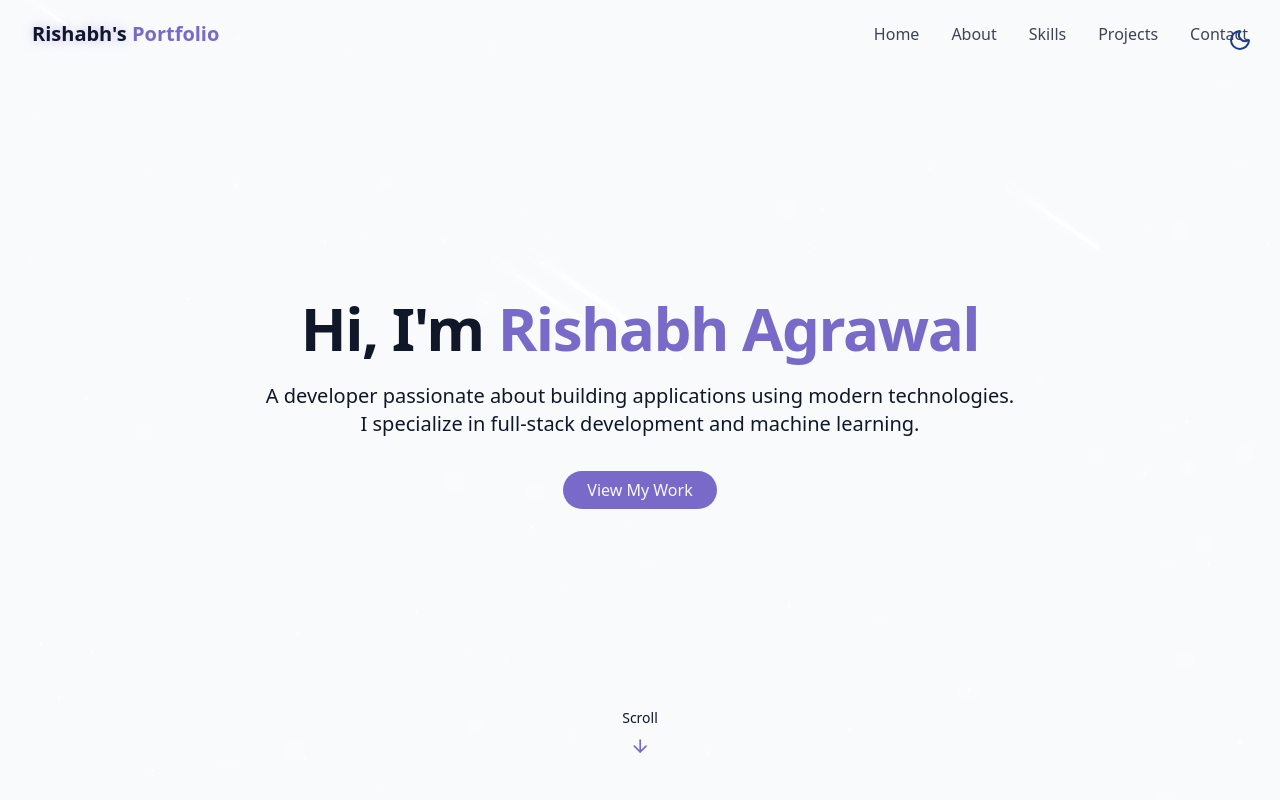
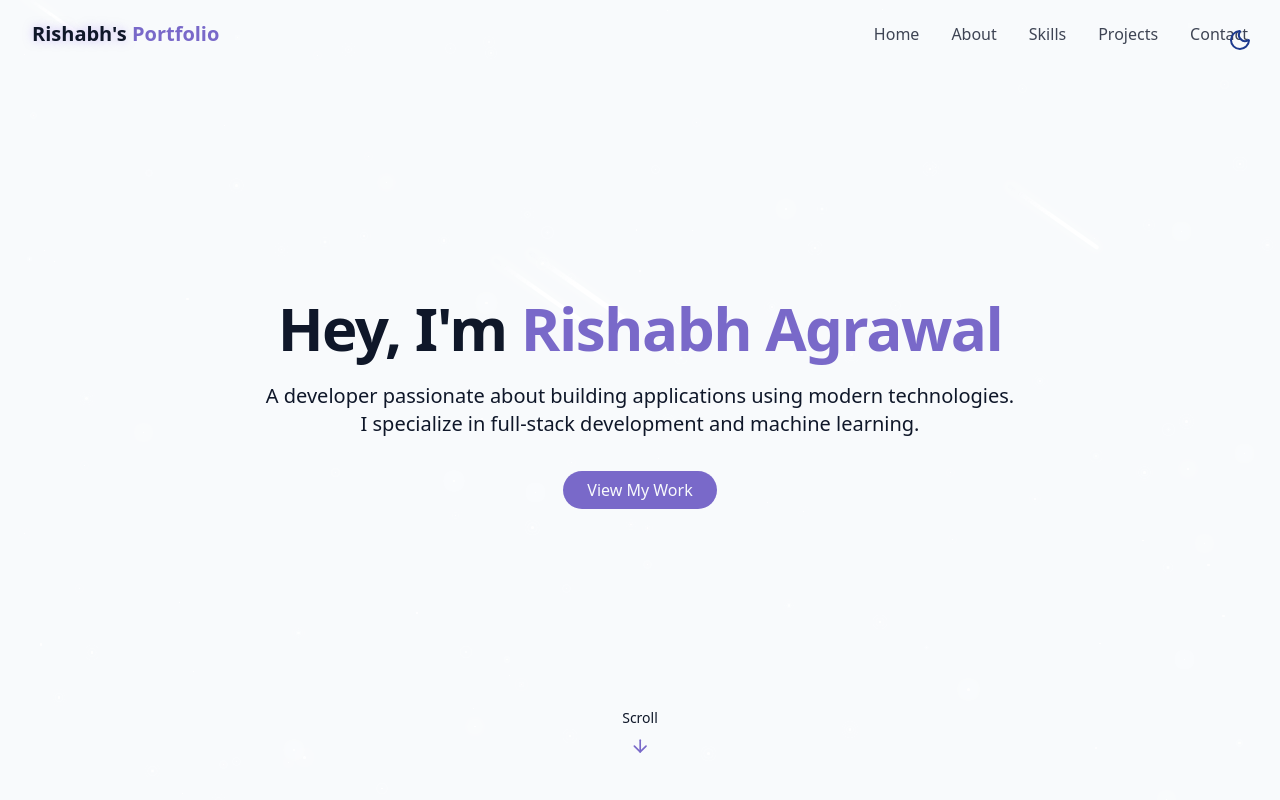
Before and after one commit to 19rishabh/my-portfolio-website, a React (Vite) app: page / in a window 1280 px wide. Shown: the top 800 px of the page. Built offline with nearby package versions, Linux system fonts and the light colour scheme.

Commit message:
misc: minor change

```diff
--- a/package.json
+++ b/package.json
@@ -14,6 +14,7 @@
     "@tailwindcss/vite": "^4.1.12",
     "class-variance-authority": "^0.7.1",
     "clsx": "^2.1.1",
+    "embla-carousel-react": "^8.6.0",
     "lucide-react": "^0.541.0",
     "react": "^19.1.1",
     "react-dom": "^19.1.1",
--- a/src/components/HeroSection.jsx
+++ b/src/components/HeroSection.jsx
@@ -7,7 +7,7 @@
         <div className="container max-w-4xl mx-auto text-center z-10">
             <div className="space-y-6">
                 <h1 className="text-4xl md:text-6xl font-bold tracking-tight">
-                    <span className="opacity-0 animate-fade-in"> Hi, I'm</span>
+                    <span className="opacity-0 animate-fade-in"> Hey, I'm</span>
                     <span className="text-primary opacity-0 animate-fade-in-delay-1">{" "}Rishabh Agrawal</span>
                 </h1>
 
--- a/src/components/ThemeToggle.jsx
+++ b/src/components/ThemeToggle.jsx
@@ -4,7 +4,7 @@
 import { useEffect } from 'react'
 
 const ThemeToggle = () => {
-    const [ isDarkMode, setIsDarkMode  ] = useState(false);
+    const [ isDarkMode, setIsDarkMode  ] = useState(true);
     useEffect(() => {
         const storedTheme = localStorage.getItem("theme");
         if (storedTheme === "dark") {
--- a/src/pages/Home.jsx
+++ b/src/pages/Home.jsx
@@ -5,6 +5,7 @@
 import HeroSection from '../components/HeroSection'
 import AboutSection from '../components/AboutSection'
 import ProjectsSection from '../components/ProjectsSection'
+import ContactSection from '../components/ContactSection'
 
 const Home = () => {
   return (
@@ -23,6 +24,7 @@
             <HeroSection />
             <AboutSection />
             <ProjectsSection />
+            <ContactSection />
         </main>
         {/* Footer */}
     </div>
```
Also changed, not shown: 1 other file (tests, documents, lock files or other folders).
